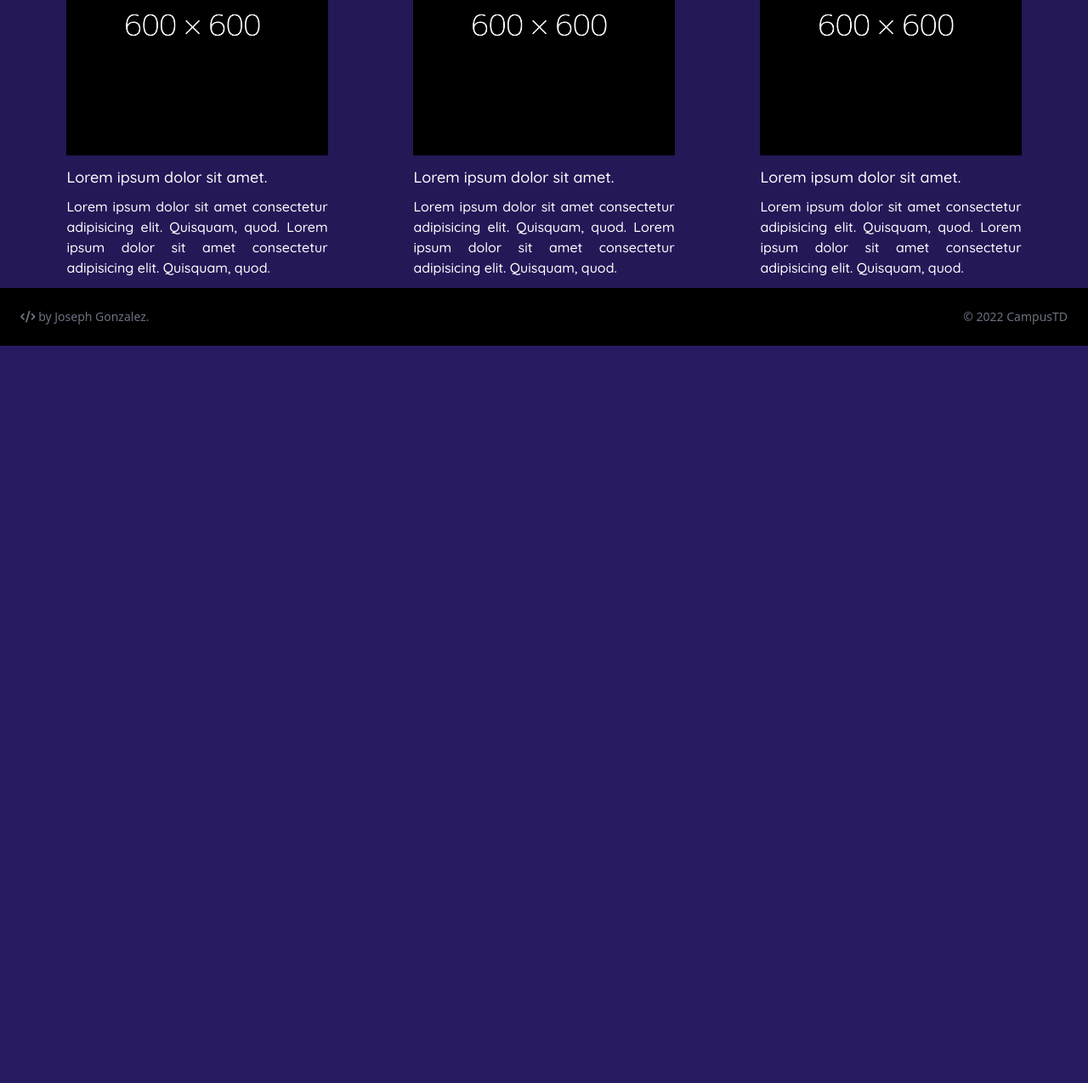
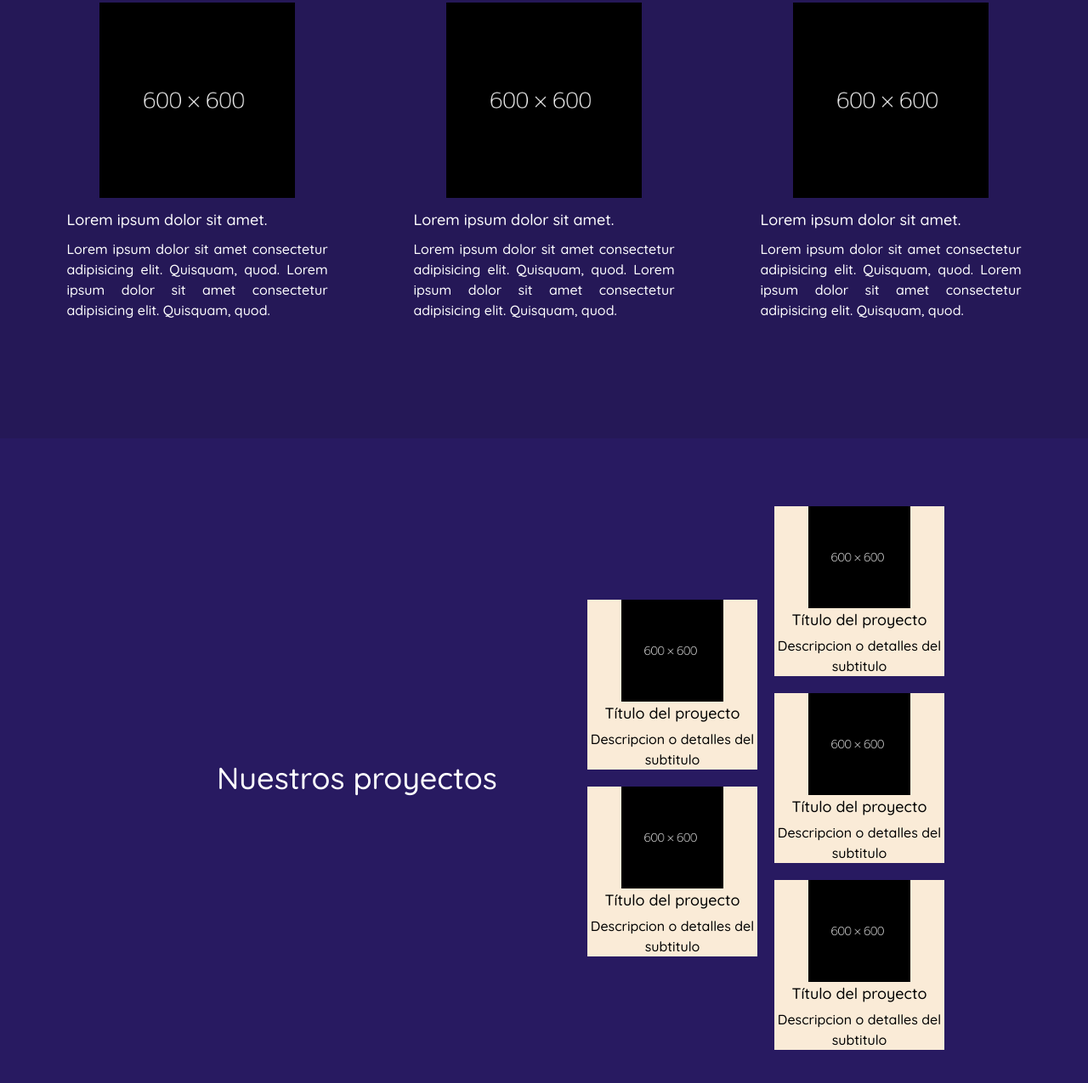
Before and after one commit to Campus-TD/website, a website: page index.html in a window 1280 px wide. Shown: the part 1724-2999 px from the top of the page at 85% size. Before the commit the page ends 2131 px from the top, so only its background shows below. Drawn offline with Linux system fonts and the light colour scheme.

Commit message:
Update show grid projects
- Add a grid for the projects with tittle and description

```diff
--- a/css/extra.css
+++ b/css/extra.css
@@ -21,3 +21,81 @@ body::-webkit-scrollbar-thumb {
     background-color: #172255;
     transition: background-color 0.5s;
 }
+
+#grid-projects1 {
+    display: grid;
+    grid-auto-rows: 200px;
+    grid-gap: 20px;
+    margin-top: 0;
+    margin-bottom: 0;
+    margin-left: 10px;
+    margin-right: 10px;
+}
+
+#grid-projects2 {
+    display: grid;
+    grid-auto-rows: 200px;
+    grid-gap: 20px;
+    margin-top: 0;
+    margin-bottom: 0;
+    margin-left: 10px;
+    margin-right: 10px;
+}
+
+
+#proyect-1 {
+    display: flex;
+    flex-direction: column;
+    justify-content: center;
+    height: 100%;
+    text-align: center;
+    background-color: antiquewhite;
+    width: 200px;
+    height: 200px;
+    margin-bottom: 20px;
+}
+
+#proyect-2 {
+    display: flex;
+    flex-direction: column;
+    justify-content: center;
+    height: 100%;
+    text-align: center;
+    background-color: antiquewhite;
+    width: 200px;
+    height: 200px;
+}
+
+#proyect-3 {
+    display: flex;
+    flex-direction: column;
+    justify-content: center;
+    height: 100%;
+    text-align: center;
+    background-color: antiquewhite;
+    width: 200px;
+    height: 200px;
+    margin-bottom: 20px;
+}
+
+#proyect-4 {
+    display: flex;
+    flex-direction: column;
+    justify-content: center;
+    height: 100%;
+    text-align: center;
+    background-color: antiquewhite;
+    width: 200px;
+    height: 200px;
+}
+
+#proyect-5 {
+    display: flex;
+    flex-direction: column;
+    justify-content: center;
+    height: 100%;
+    text-align: center;
+    background-color: antiquewhite;
+    width: 200px;
+    height: 200px;
+}
--- a/index.html
+++ b/index.html
@@ -79,10 +79,10 @@
             </div>
         </section>
 
-        <div class="w-full h-[90%] bg-[#251857] flex flex-row justify-center flex-nowrap items-center text-center text-white gap-x-6">
+        <div class="w-full h-[80vh] bg-[#251857] flex flex-row justify-center flex-nowrap items-center text-center text-white gap-x-6">
             <div
-                class="w-[30%] h-[100%] bg-[#251857] box-border flex flex-col justify-center items-center hover:h-[120%] hover:bg-[#391F95] duration-300 transition-all">
-                <div class="w-[80%]">
+                class="w-[30%] h-[60%] bg-[#251857] box-border flex flex-col justify-center items-center hover:h-[120%] hover:bg-[#391F95] duration-300 transition-all">
+                <div class="w-[60%]">
                     <img src="./assets/images/test.png" alt="">
                 </div>
                 <div class="w-[80%] text-start py-3">
@@ -97,8 +97,8 @@
                 </div>
             </div>
             <div
-                class="w-[30%] h-[100%] bg-[#251857] flex flex-col justify-center items-center hover:h-[120%] hover:bg-[#391F95] duration-300 transition-all">
-                <div class="w-[80%]">
+                class="w-[30%] h-[60%] bg-[#251857] flex flex-col justify-center items-center hover:h-[120%] hover:bg-[#391F95] duration-300 transition-all">
+                <div class="w-[60%]">
                     <img src="./assets/images/test.png" alt="">
                 </div>
                 <div class="w-[80%] text-start py-3">
@@ -113,8 +113,8 @@
                 </div>
             </div>
             <div
-                class="w-[30%] h-[100%] bg-[#251857] flex flex-col justify-center items-center hover:h-[120%] hover:bg-[#391F95] duration-300 transition-all">
-                <div class="w-[80%]">
+                class="w-[30%] h-[60%] bg-[#251857] flex flex-col justify-center items-center hover:h-[120%] hover:bg-[#391F95] duration-300 transition-all">
+                <div class="w-[60%]">
                     <img src="./assets/images/test.png" alt="">
                 </div>
                 <div class="w-[80%] text-start py-3">
@@ -129,9 +129,73 @@
                 </div>
             </div>
         </div>
+        <div class="h-screen flex justify-center items-center">
+            <div>
+                <p class="font-quicksand text-white text-4xl mx-24">Nuestros proyectos</p>
+            </div>
+            <div id="grid-projects1" class="">
+                <div id="proyect-1" class=" w-full">
+                    <div class="flex flex-row justify-center">
+                        <img src="./assets/images/test.png" alt="" class="w-[60%]">
+                    </div>
+                    <div class="text-lg font-medium font-quicksand pb-1">
+                        <p class="">Título del proyecto</p>
+                    </div>
+                    <div class="font-quicksand">
+                        <p>Descripcion o detalles del subtitulo</p>
+                    </div>
+                </div>
+                <div id="proyect-2" class=" w-full">
+                    <div class="flex flex-row justify-center">
+                        <img src="./assets/images/test.png" alt="" class="w-[60%]">
+                    </div>
+                    <div class="text-lg font-medium font-quicksand pb-1">
+                        <p class="">Título del proyecto</p>
+                    </div>
+                    <div class="font-quicksand">
+                        <p>Descripcion o detalles del subtitulo</p>
+                    </div>
+                </div>
+            </div>
+            <div id="grid-projects2" class="">
+                <div id="proyect-3" class=" w-full">
+                    <div class="flex flex-row justify-center">
+                        <img src="./assets/images/test.png" alt="" class="w-[60%]">
+                    </div>
+                    <div class="text-lg font-medium font-quicksand pb-1">
+                        <p class="">Título del proyecto</p>
+                    </div>
+                    <div class="font-quicksand">
+                        <p>Descripcion o detalles del subtitulo</p>
+                    </div>
+                </div>
+                <div id="proyect-4" class=" w-full">
+                    <div class="flex flex-row justify-center">
+                        <img src="./assets/images/test.png" alt="" class="w-[60%]">
+                    </div>
+                    <div class="text-lg font-medium font-quicksand pb-1">
+                        <p class="">Título del proyecto</p>
+                    </div>
+                    <div class="font-quicksand">
+                        <p>Descripcion o detalles del subtitulo</p>
+                    </div>
+                </div>
+                <div id="proyect-5" class=" w-full">
+                    <div class="flex flex-row justify-center">
+                        <img src="./assets/images/test.png" alt="" class="w-[60%]">
+                    </div>
+                    <div class="text-lg font-medium font-quicksand pb-1">
+                        <p class="">Título del proyecto</p>
+                    </div>
+                    <div class="font-quicksand">
+                        <p>Descripcion o detalles del subtitulo</p>
+                    </div>
+                </div>
+            </div>
+        </div>
         <!-- Cards de los compañeros -->
 
-        <footer class="p-4 bg-black shadow md:flex md:items-center md:justify-between md:p-6 dark:bg-gray-800">
+        <!-- <footer class="p-4 bg-black shadow md:flex md:items-center md:justify-between md:p-6 dark:bg-gray-800">
             <span class="text-sm text-gray-500 sm:text-center dark:text-gray-400"><i class="fa-solid fa-code"></i> by <a
                     href="https://josephglz.me/" class="hover:underline">Joseph Gonzalez</a>.
             </span>
@@ -140,7 +204,7 @@
                     <a href="https://github.com/CampusTD" class="hover:underline"> &copy; 2022 CampusTD</a>
                 </li>
             </ul>
-        </footer>
+        </footer> -->
     </div>
 
     <script src="/assets/js/functionality.js"></script>
```
Also changed, not shown: css/style.css.
